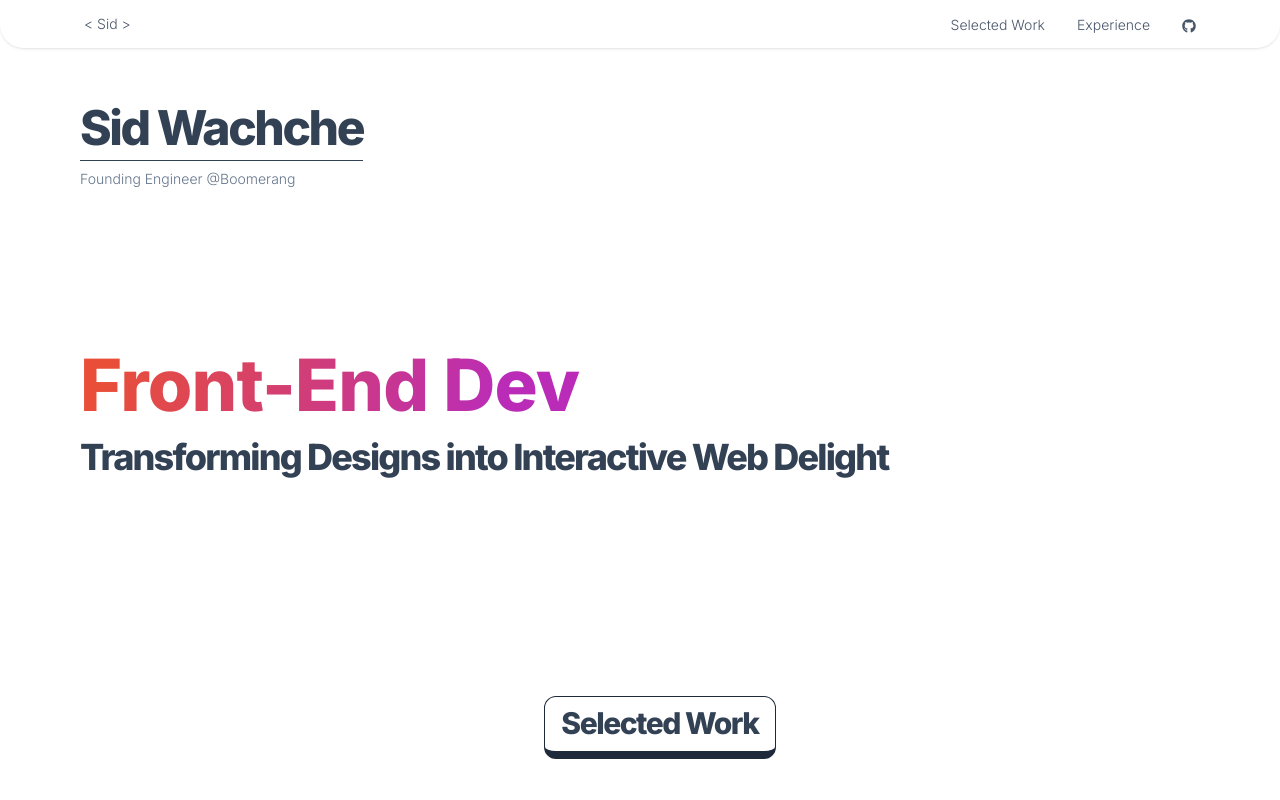
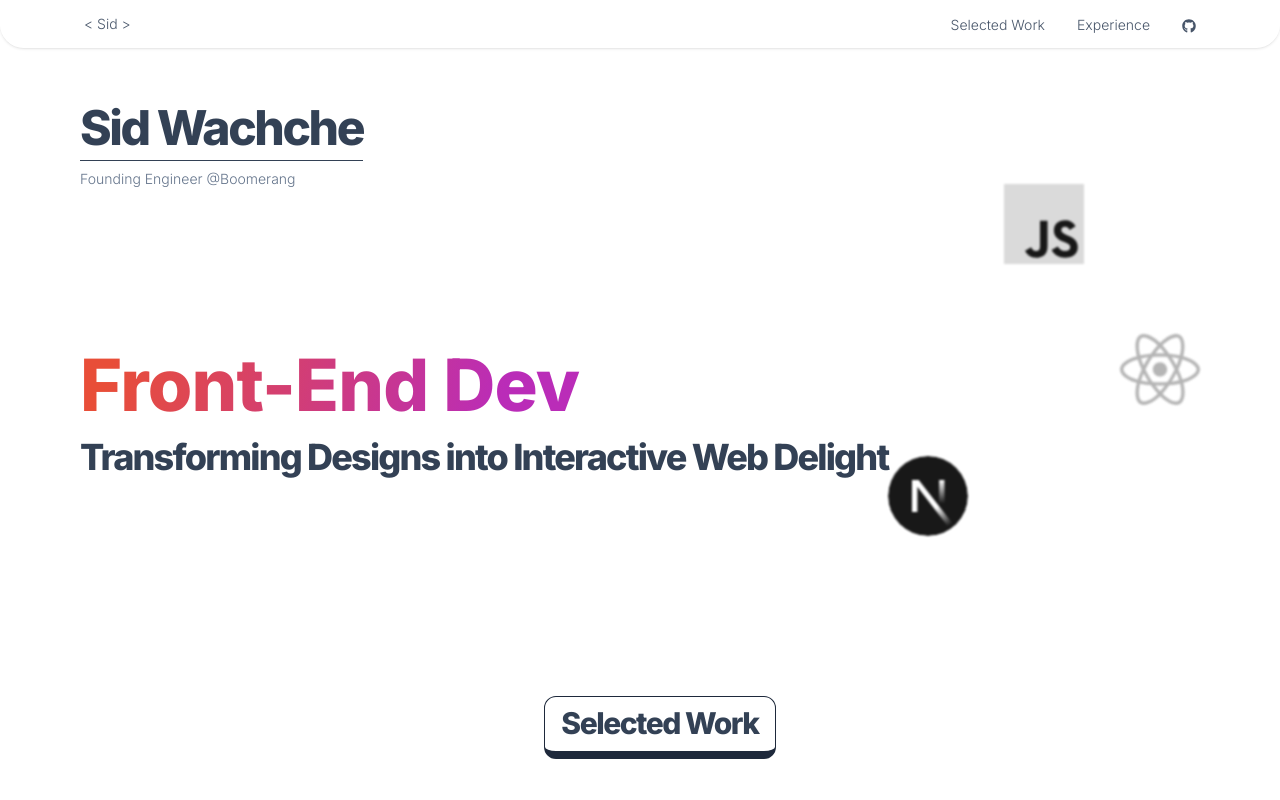
Before and after one commit to sidwachche/portfolio-2024, a Next.js app: page / in a window 1280 px wide. Shown: the top 800 px of the page. Built offline with nearby package versions, Linux system fonts and the light colour scheme.

Commit message:
refactor IntroSection component by uncommenting code for tech logos and adjusting styles for improved visual presentation

```diff
--- a/src/components/Intro-section.tsx
+++ b/src/components/Intro-section.tsx
@@ -1,16 +1,16 @@
 "use client";
 
-// import Image from "next/image";
-// import reactLogo from "../../public/images/react.svg";
-// import jsLogo from "../../public/images/javascript.svg";
-// import nextLogo from "../../public/images/nextjs-icon.svg";
+import Image from "next/image";
+import reactLogo from "../../public/images/react.svg";
+import jsLogo from "../../public/images/javascript.svg";
+import nextLogo from "../../public/images/nextjs-icon.svg";
 import { motion } from "framer-motion";
 
-// const techLogos = [
-//   { img: reactLogo, position: { right: 0, top: "33%" }, name: "react" },
-//   { img: jsLogo, position: { right: "10%", top: "8%" }, name: "javascript" },
-//   { img: nextLogo, position: { right: "20%", bottom: "20%" }, name: "nextjs" },
-// ];
+const techLogos = [
+  { img: reactLogo, position: { right: 0, top: "33%" }, name: "react" },
+  { img: jsLogo, position: { right: "10%", top: "8%" }, name: "javascript" },
+  { img: nextLogo, position: { right: "20%", bottom: "20%" }, name: "nextjs" },
+];
 
 const tagLine = "Transforming Designs into Interactive Web Delight".split(" ");
 
@@ -61,7 +61,7 @@ function IntroSection() {
           ))}
         </h1>
       </div>
-      {/* <section className=" flex-row gap-10 hidden md:flex">
+      <section className=" flex-row gap-10 hidden md:flex">
         {techLogos.map(({ img, name, position }) => (
           <motion.div
             initial={{ x: -500 }}
@@ -75,11 +75,11 @@ function IntroSection() {
               width={80}
               height={80}
               style={position}
-              className="inline-block absolute opacity-90 blur-[1px] box-content p-10 hover:blur-none"
+              className="inline-block absolute opacity-90 blur-[1px] grayscale box-content p-10 hover:blur-none"
             />
           </motion.div>
         ))}
-      </section> */}
+      </section>
     </div>
   );
 }
--- a/src/components/work-Experience.tsx
+++ b/src/components/work-Experience.tsx
@@ -96,7 +96,7 @@ function WorkExperience() {
                       height={100}
                       src={logo}
                       alt="company logo"
-                      placeholder="blur"
+                      // placeholder="blur
                       loading="lazy"
                     />
                   </div>
```
